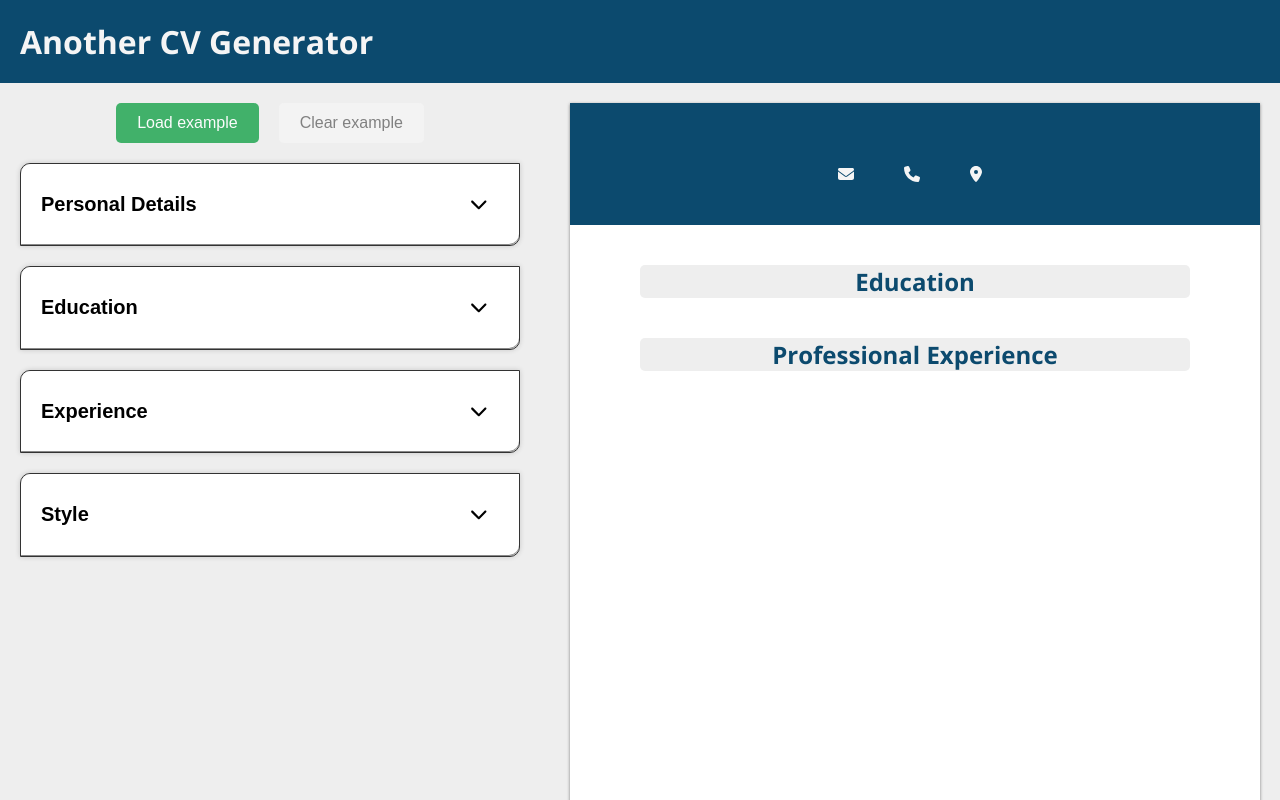
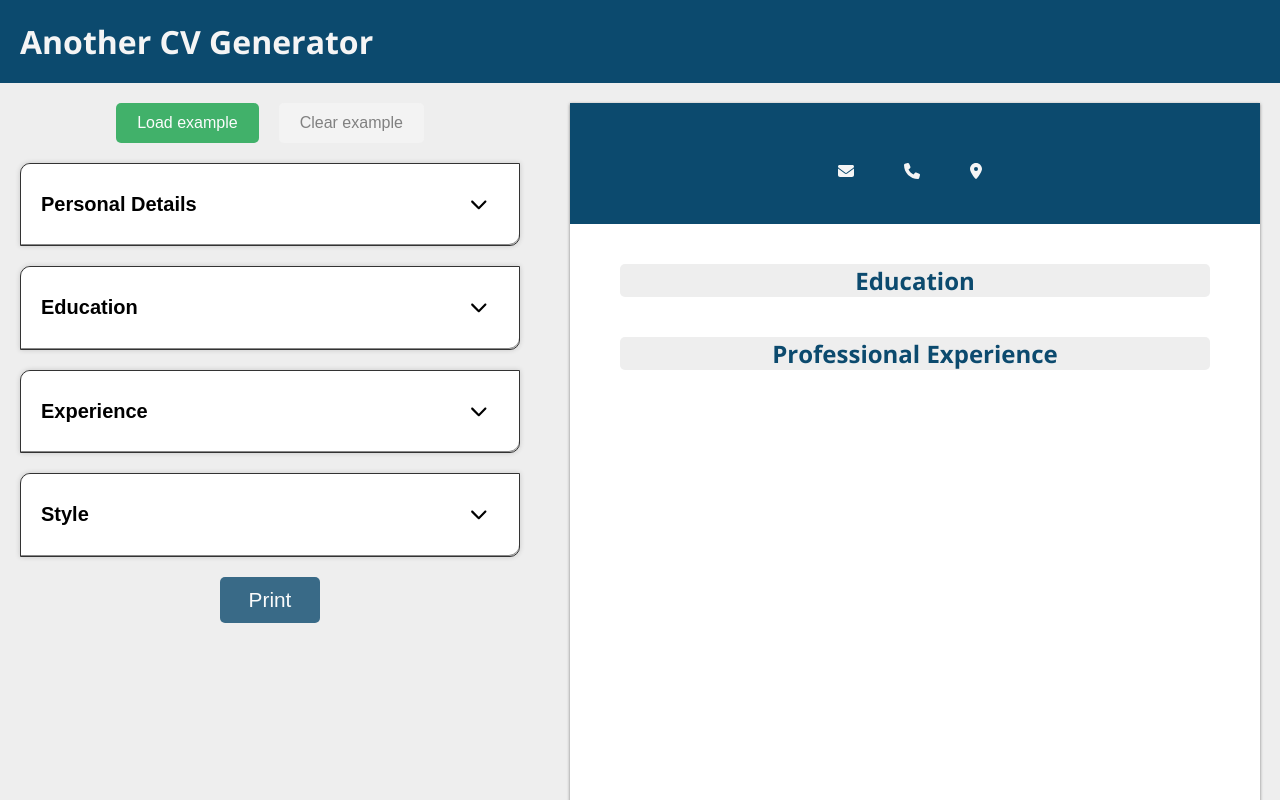
Before and after one commit to nineInchClous/odin-cv-app, a React (Vite) app in the folder odin-cv-app/: page / in a window 1280 px wide. Shown: the top 800 px of the page. Built offline with nearby package versions, Linux system fonts and the light colour scheme.

Commit message:
Add print button

```diff
--- a/odin-cv-app/src/App.jsx
+++ b/odin-cv-app/src/App.jsx
@@ -90,6 +90,17 @@ function App() {
               setValue={(pColor) => setCvStyle({ ...cvStyle, color: pColor })}
             />
           </Accordion>
+          <div className="print">
+            <button
+              className="print-btn"
+              type="button"
+              onClick={() => {
+                window.print();
+              }}
+            >
+              Print
+            </button>
+          </div>
         </aside>
 
         <CV
--- a/odin-cv-app/src/App.scss
+++ b/odin-cv-app/src/App.scss
@@ -5,7 +5,10 @@ body {
   box-sizing: border-box;
   margin: 0;
   background-color: #eee;
+  -webkit-print-color-adjust: exact !important;
+  print-color-adjust: exact !important;
 }
+
 header,
 footer {
   background-color: #0c4a6e;
@@ -46,3 +49,39 @@ footer {
     color: whitesmoke;
   }
 }
+
+.print {
+  display: flex;
+  justify-content: center;
+  margin-bottom: 20px;
+
+  .print-btn {
+    font-size: 1.3rem;
+    padding: 10px 20px;
+    min-width: 100px;
+    border-radius: 5px;
+    cursor: pointer;
+    opacity: 0.8;
+    transition: opacity 150ms ease-in-out, border-color 150ms ease-in-out;
+    border: 1px solid transparent;
+    background-color: #0c4a6e;
+    color: white;
+
+    &:hover {
+      opacity: 1;
+      border-color: #333;
+    }
+  }
+}
+
+@media print {
+  header,
+  aside,
+  footer {
+    display: none;
+  }
+
+  .personal {
+    background-color: #0c4a6e;
+  }
+}
--- a/odin-cv-app/src/styles/CV.scss
+++ b/odin-cv-app/src/styles/CV.scss
@@ -4,7 +4,7 @@
   flex-basis: 0;
   flex-shrink: 1;
   flex-grow: 1;
-  min-height: 100vh;
+  min-height: 95vh;
   box-shadow: 0px 1px 3px rgba(51, 51, 51, 0.6);
   background-color: white;
 
@@ -27,16 +27,19 @@
 
       p {
         margin: 0 20px;
+        display: flex;
+        flex-direction: column;
 
         svg {
           margin-right: 10px;
+          margin-bottom: 5px;
         }
       }
     }
   }
 
   section:not(.personal) {
-    padding: 0 70px;
+    padding: 0 50px;
 
     h2 {
       background-color: #eee;
```
